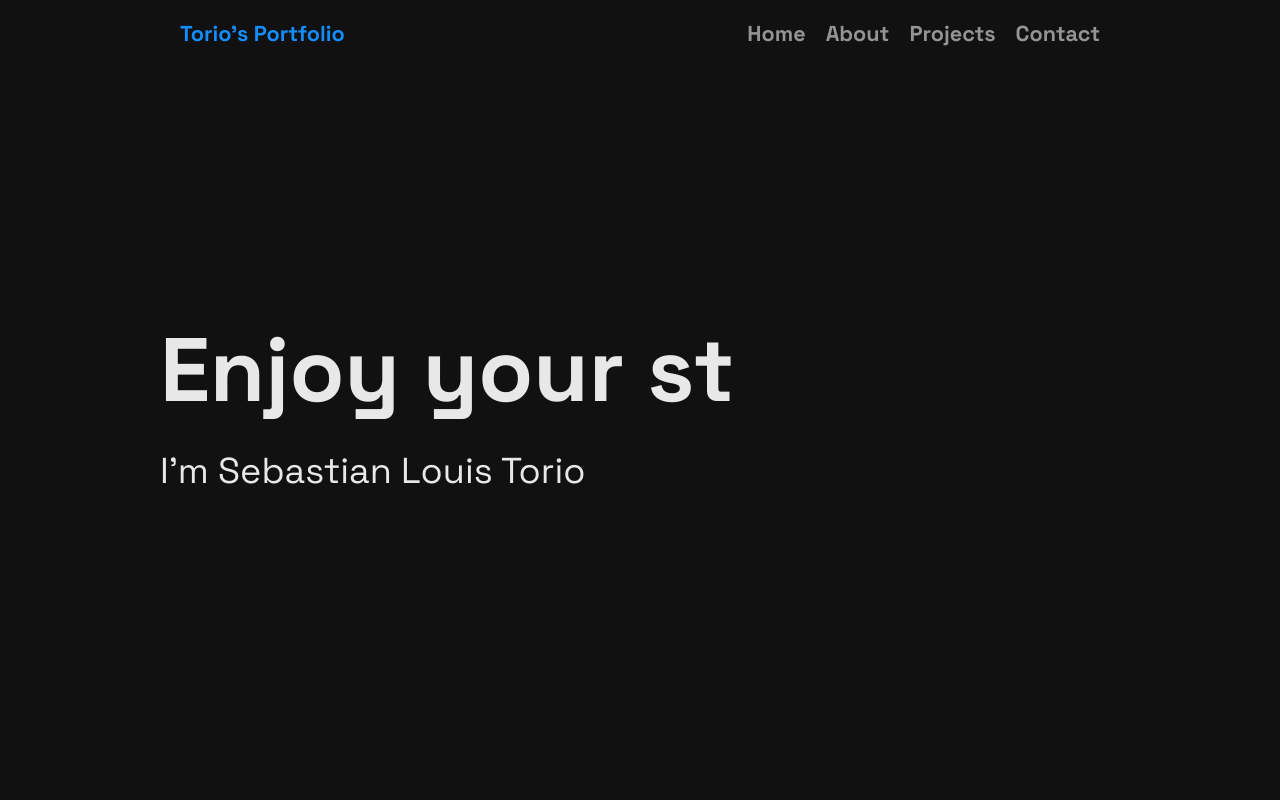
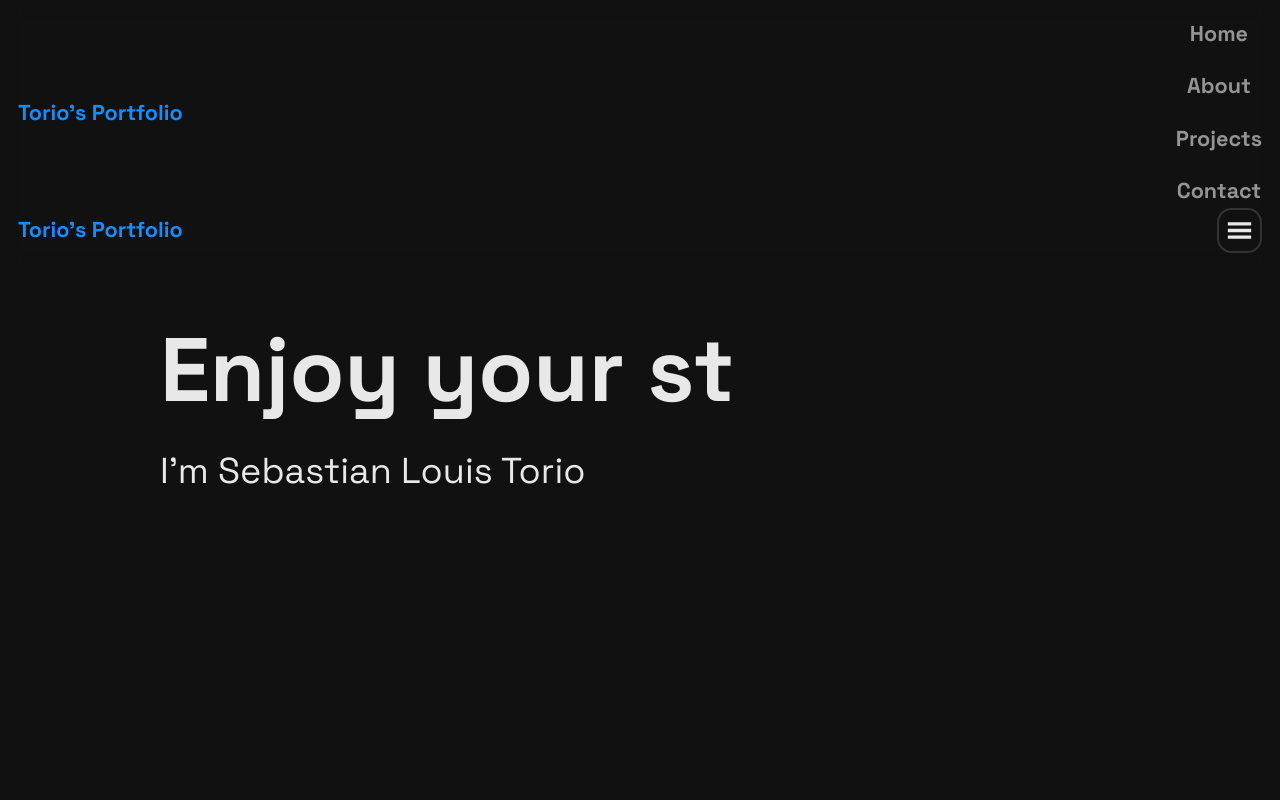
Before and after one commit to SebastianSiuol/website-portfolio, a React (Vite) app: page / in a window 1280 px wide. Shown: the top 800 px of the page. Built offline with nearby package versions, Linux system fonts and the light colour scheme.

Commit message:
feat: refactor Navbar component; improve styling and structure; add hamburger menu functionality for mobile navigation

```diff
--- a/src/components/Footer.css
+++ b/src/components/Footer.css
@@ -4,7 +4,7 @@
   border-top: #666 1px solid;
 
   width: 100vw;
-  padding: 1rem 10rem;
+  padding: 1rem 3rem;
 
   z-index: 1000;
   backdrop-filter: blur(10px);
@@ -29,14 +29,28 @@
   display:flex;
   justify-content: center;
 
-  font-size: 0.8rem;
+  font-size: 0.5rem;
 }
 
 
 
-@media (max-width: 600px) {
-  .nav-links {
-    flex-direction: column;
-    align-items: center;
-  }
+@media (min-width: 768px) {
+  #footer {
+  background-color: #222;
+
+  border-top: #666 1px solid;
+
+  width: 100vw;
+  padding: 1rem 10rem;
+
+  z-index: 1000;
+  backdrop-filter: blur(10px);
 }
+
+#rights-reserved {
+  display:flex;
+  justify-content: center;
+
+  font-size: 0.8rem;
+}
+}
--- a/src/components/NavBar.css
+++ b/src/components/NavBar.css
@@ -1,23 +1,26 @@
-.navbar-container {
+.navbar {
   position: fixed;
   width: 100vw;
-  /* border-bottom: #333 1px solid; */
-  padding: 1rem 10rem;
-  z-index: 1000;
+  padding: 1rem 1rem;
+  z-index: 950;
 
   backdrop-filter: blur(10px);
 }
 
-.navbar {
+.navbar-content-menu {
   display: flex;
   justify-content: space-between;
   align-items: center;
 }
 
+.navbar-content-links {
+  display: none;
+}
+
 
 .logo {
   color: rgb(20, 142, 255);
-  font-size: 1.2rem;
+  font-size: 1.5rem;
   font-weight: bolder;
   text-decoration: none;
 }
@@ -42,9 +45,111 @@
   color: #ffffff;
 }
 
-@media (max-width: 600px) {
+.burger-menu {
+  font-size: 2.5rem;
+  border: #333 2px solid;
+  border-radius: 0.8rem;
+  padding: 0.2rem 0.4rem;
+  cursor: pointer;
+
+  transition: all 200ms ease;
+}
+
+.burger-menu:hover {
+  transform: scale(1.1);
+
+}
+
+.burger-menu:active {
+  transform: scale(0.8);
+}
+
+.menu-nav-links {
+  backdrop-filter: blur(10px);
+
+
+  position: flex;
+  top: 100%;
+  left: 0;
+  width: 100%;
+  flex-direction: column;
+  overflow: hidden;
+  border-bottom: #666 1px solid;
+
+  z-index: 1000;
+
+  max-height: 0;
+  opacity: 0;
+  transform: translateY(-10px);
+  transition:
+    max-height 0.4s ease,
+    opacity 0.4s ease,
+    transform 0.4s ease;
+
+}
+.menu-nav-links.open {
+  max-height: 300px; /* Adjust to your link count */
+  opacity: 1;
+  transform: translateY(0);
+}
+
+/* === Each link in mobile menu === */
+.menu-nav-links li {
+  display: flex;
+  justify-content: center;
+  align-items: center;
+  padding: 1rem 0;
+}
+
+.menu-nav-links a {
+  color: #ccc;
+  text-decoration: none;
+  font-weight: bold;
+  font-size: 1.2rem;
+  transition: color 0.3s ease;
+}
+
+.menu-nav-links a:hover {
+  color: #fff;
+}
+
+/* === Keep current burger and logo behavior === */
+.burger-menu {
+  font-size: 2.5rem;
+  border: #333 2px solid;
+  border-radius: 0.8rem;
+  padding: 0.2rem 0.4rem;
+  cursor: pointer;
+  transition: all 200ms ease;
+}
+
+/* Medium devices (≥768px) — tablets */
+@media (min-width: 768px) {
   .nav-links {
     flex-direction: column;
     align-items: center;
   }
+
+  .navbar-container {
+    position: fixed;
+    width: 100vw;
+    padding: 1rem 10rem;
+    z-index: 1000;
+
+    backdrop-filter: blur(10px);
+  }
+
+  .navbar-content-links {
+    display: flex;
+    justify-content: space-between;
+    align-items: center;
+  }
+
+.logo {
+  color: #148eff;
+  font-size: 1.2rem;
+  font-weight: bolder;
+  text-decoration: none;
 }
+
+}
--- a/src/components/NavBar.tsx
+++ b/src/components/NavBar.tsx
@@ -1,10 +1,20 @@
+import { useState } from "react";
+
 import "./NavBar.css";
 
+import { GiHamburgerMenu } from "react-icons/gi";
+
 function Navbar() {
+    const [menuOpen, setMenuOpen] = useState<boolean>(false);
+
+    function menuBurger() {
+        setMenuOpen((i) => !i);
+    }
 
     return (
-        <nav className="navbar-container">
-            <div className="navbar">
+        <>
+            <nav className="navbar">
+                <div className="navbar-content-links">
                     <a href="#home" className="logo">
                         Torio's Portfolio
                     </a>
@@ -23,7 +33,44 @@ function Navbar() {
                         </li>
                     </ul>
                 </div>
+
+                <div className="navbar-content-menu">
+                    <a href="#home" className="logo">
+                        Torio's Portfolio
+                    </a>
+                    <div>
+                        <GiHamburgerMenu
+                            onClick={menuBurger}
+                            className="burger-menu"
+                        />
+                    </div>
+                </div>
+
+                <ul className={`menu-nav-links ${menuOpen ? "open" : ""}`}>
+                {/* <ul className={`menu-nav-links open`}> */}
+                    <li>
+                        <a href="#home" onClick={menuBurger}>
+                            Home
+                        </a>
+                    </li>
+                    <li>
+                        <a href="#about" onClick={menuBurger}>
+                            About
+                        </a>
+                    </li>
+                    <li>
+                        <a href="#projects" onClick={menuBurger}>
+                            Projects
+                        </a>
+                    </li>
+                    <li>
+                        <a href="#contact" onClick={menuBurger}>
+                            Contact
+                        </a>
+                    </li>
+                </ul>
             </nav>
+        </>
     );
 }
 
```
Lines whose indentation alone changed are shown as unchanged.
